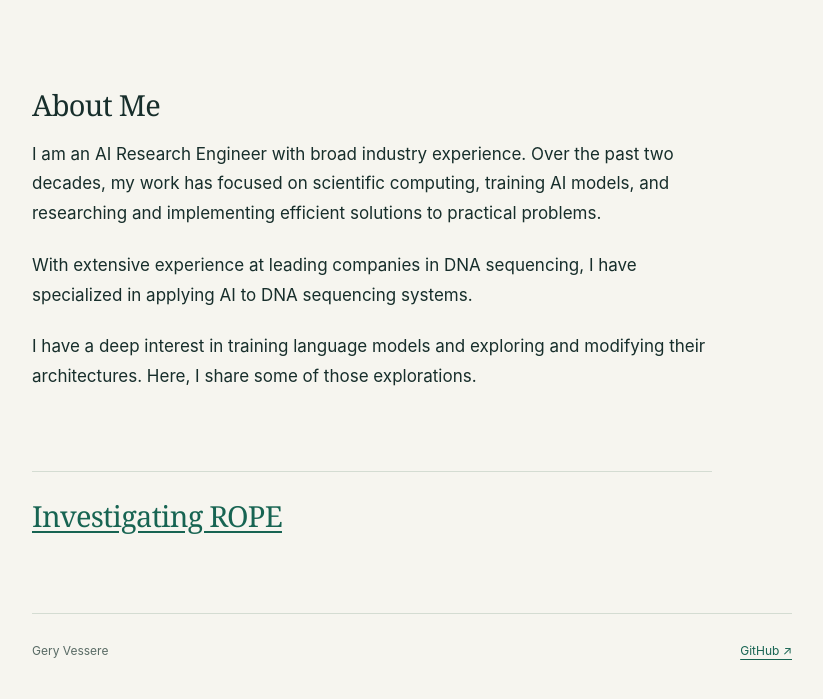
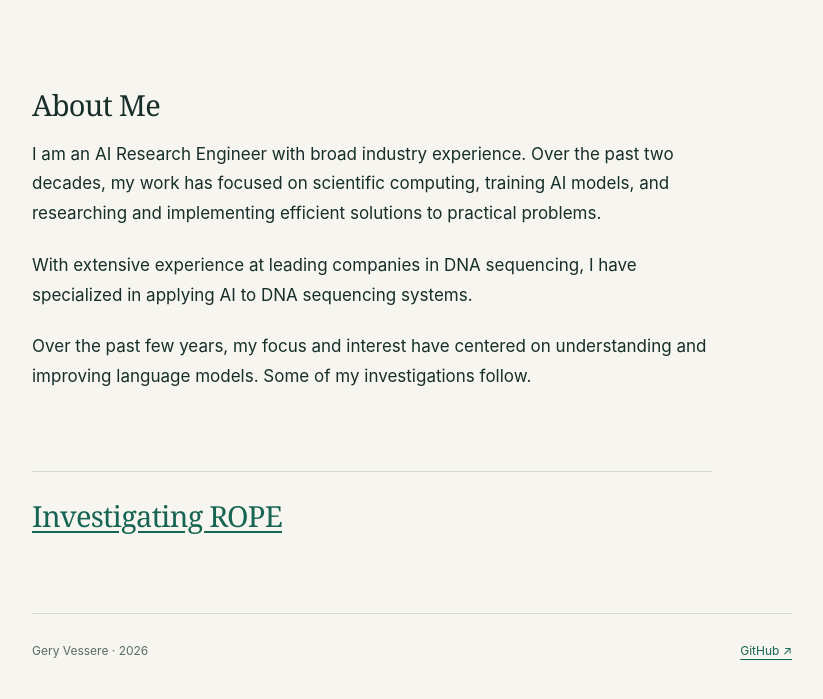
Before and after one commit to gvessere/gvessere.github.io, a plain HTML site: page index.html in a window 1280 px wide. Shown: the part 311-1010 px from the top of the page, without its empty margins (228-1051 px from the left). Drawn offline with Linux system fonts and the light colour scheme.

Commit message:
Update recent research focus and date the homepage to 2026

```diff
--- a/index.html
+++ b/index.html
@@ -33,13 +33,13 @@
       <h2>About Me</h2>
       <p>I am an AI Research Engineer with broad industry experience. Over the past two decades, my work has focused on scientific computing, training AI models, and researching and implementing efficient solutions to practical problems.</p>
       <p>With extensive experience at leading companies in DNA sequencing, I have specialized in applying AI to DNA sequencing systems.</p>
-      <p>I have a deep interest in training language models and exploring and modifying their architectures. Here, I share some of those explorations.</p>
+      <p>Over the past few years, my focus and interest have centered on understanding and improving language models. Some of my investigations follow.</p>
     </section>
     <section class="personal-notes" id="notes">
       <h2><a href="https://gvessere.github.io/rope-investigation/">Investigating ROPE</a></h2>
     </section>
   </main>
-  <footer class="site-footer"><span>Gery Vessere</span><a href="https://github.com/gvessere">GitHub ↗</a></footer>
+  <footer class="site-footer"><span>Gery Vessere · 2026</span><a href="https://github.com/gvessere">GitHub ↗</a></footer>
 </div>
 </body>
 </html>
```
